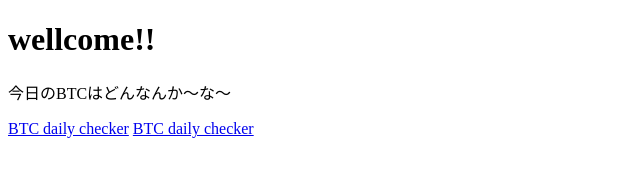
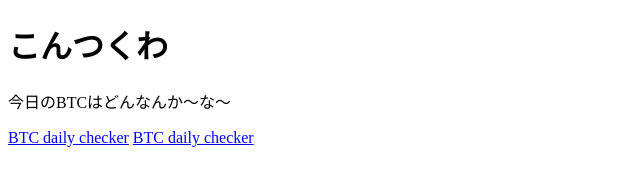
Before and after one commit to yuichi-code/btc-checker, a plain HTML site: page index.html in a window 1280 px wide. Shown: the whole page, without its empty margins (0-640 px from the left). Drawn offline with Linux system fonts and the light colour scheme.

Commit message:
Update index.html

```diff
--- a/index.html
+++ b/index.html
@@ -5,7 +5,7 @@
     <title>トップページ</title>
 </head>
 <body>
-    <h1>wellcome!!</h1>
+    <h1>こんつくわ</h1>
     <p>今日のBTCはどんなんか～な～</p>
     <a href="btc_daily.html">BTC daily checker</a>
     <a href="btc_trade_at.html">BTC daily checker</a>
```
